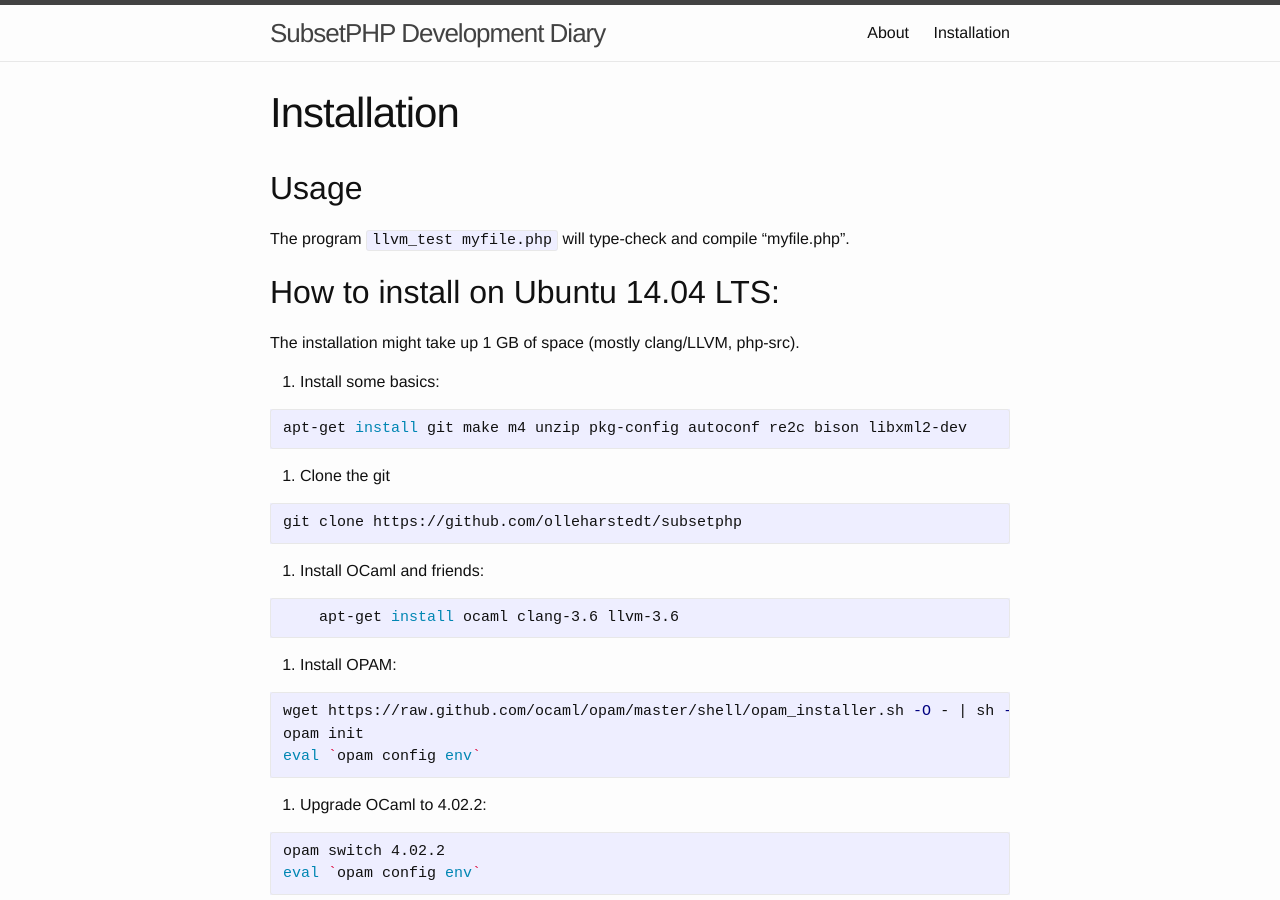
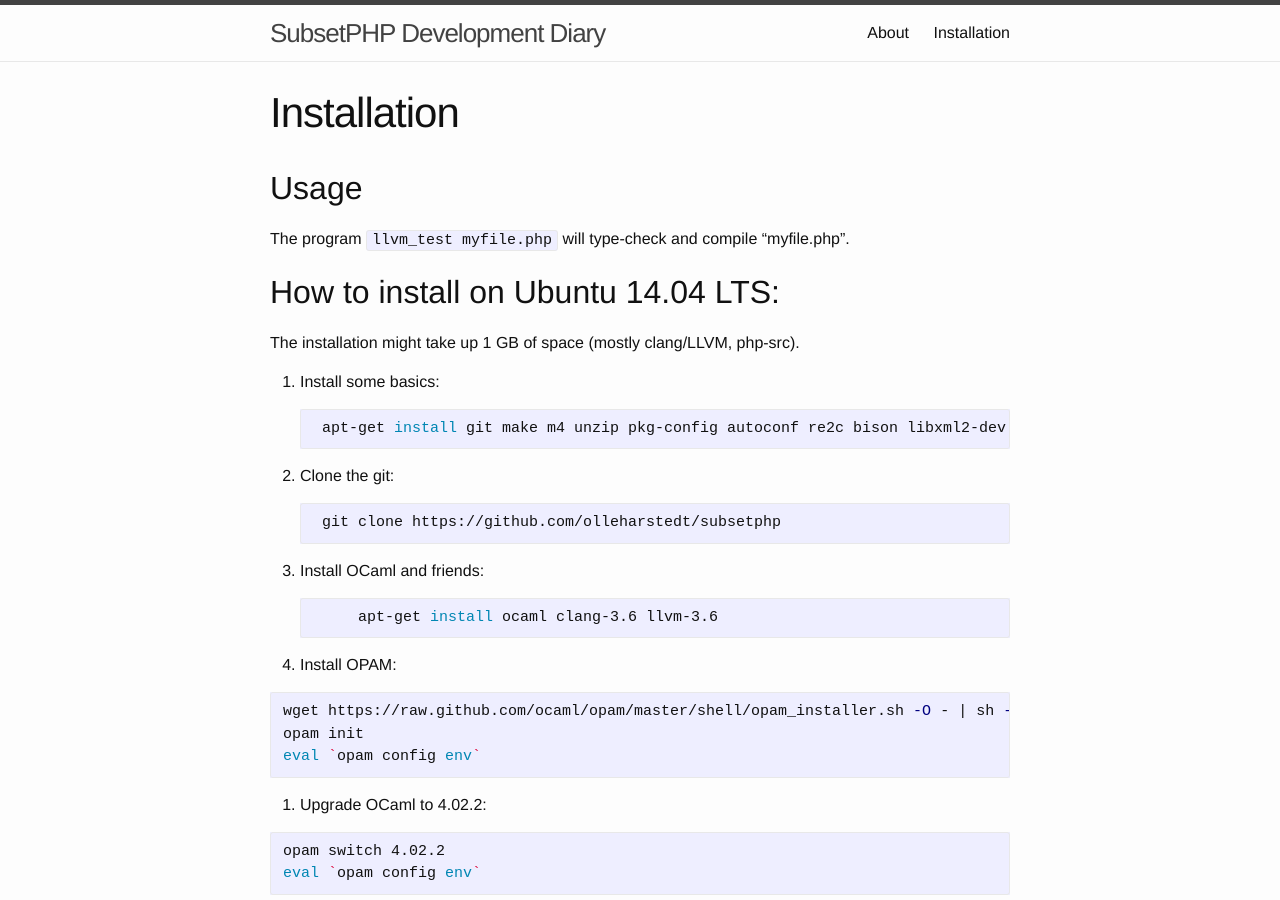
Before and after one commit to olleharstedt/olleharstedt.github.io, a Jekyll site: the page built from installation.md, in a window 1280 px wide and 900 px high. Built offline with Jekyll 4.4.1, drawn with Linux system fonts in a browser that asks for light colours.

Commit message:
Bash syntax

````diff
--- a/installation.md
+++ b/installation.md
@@ -16,21 +16,21 @@
 
 0. Install some basics:
 
-```bash
-apt-get install git make m4 unzip pkg-config autoconf re2c bison libxml2-dev
-```
+    ```bash
+    apt-get install git make m4 unzip pkg-config autoconf re2c bison libxml2-dev
+    ```
 
-1. Clone the git
+1. Clone the git:
 
-```bash
-git clone https://github.com/olleharstedt/subsetphp
-```
+    ```bash
+    git clone https://github.com/olleharstedt/subsetphp
+    ```
 
 2. Install OCaml and friends:
 
-```bash
-    apt-get install ocaml clang-3.6 llvm-3.6
-```
+    ```bash
+        apt-get install ocaml clang-3.6 llvm-3.6
+    ```
 
 3. Install OPAM:
 
````
